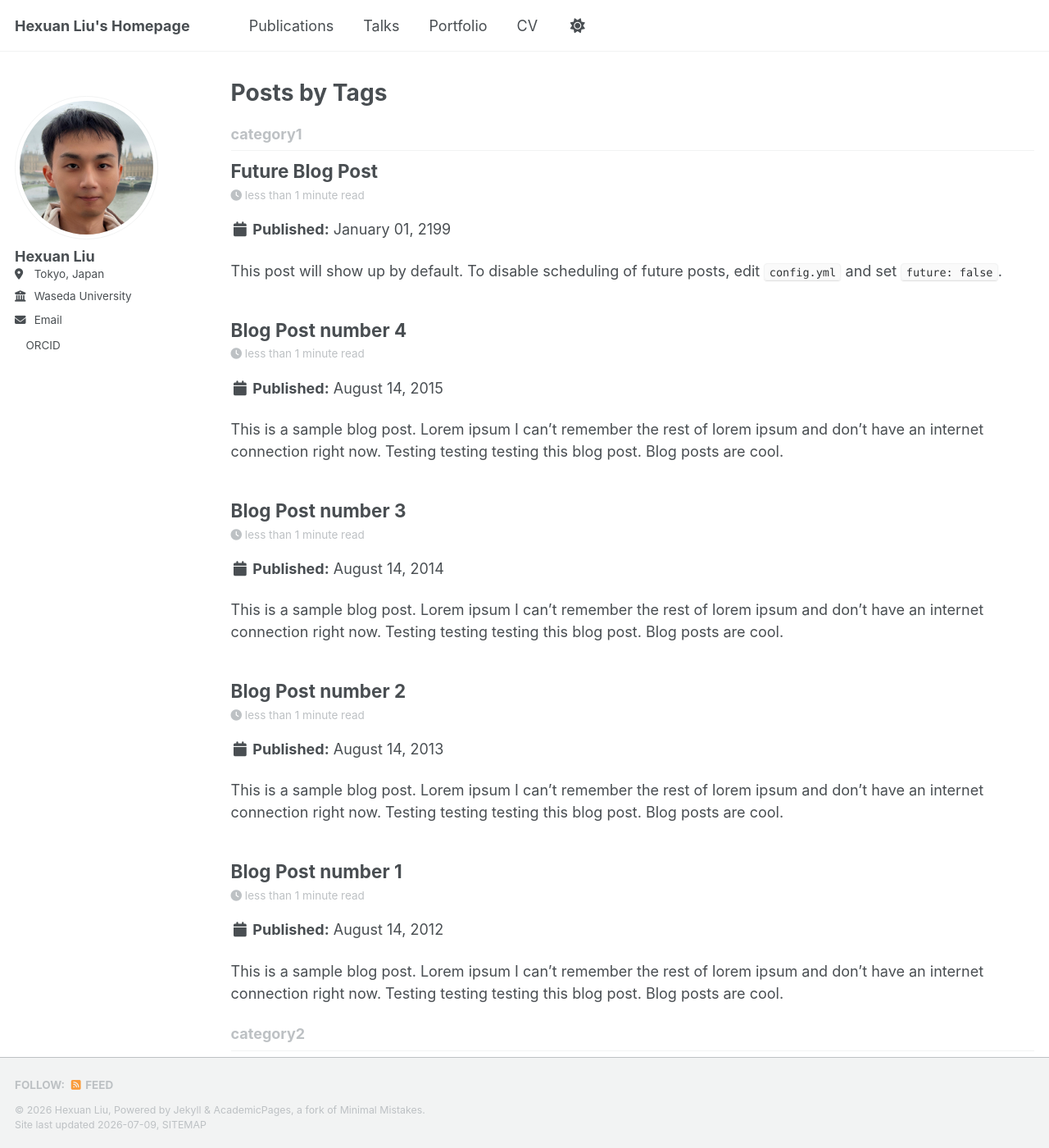
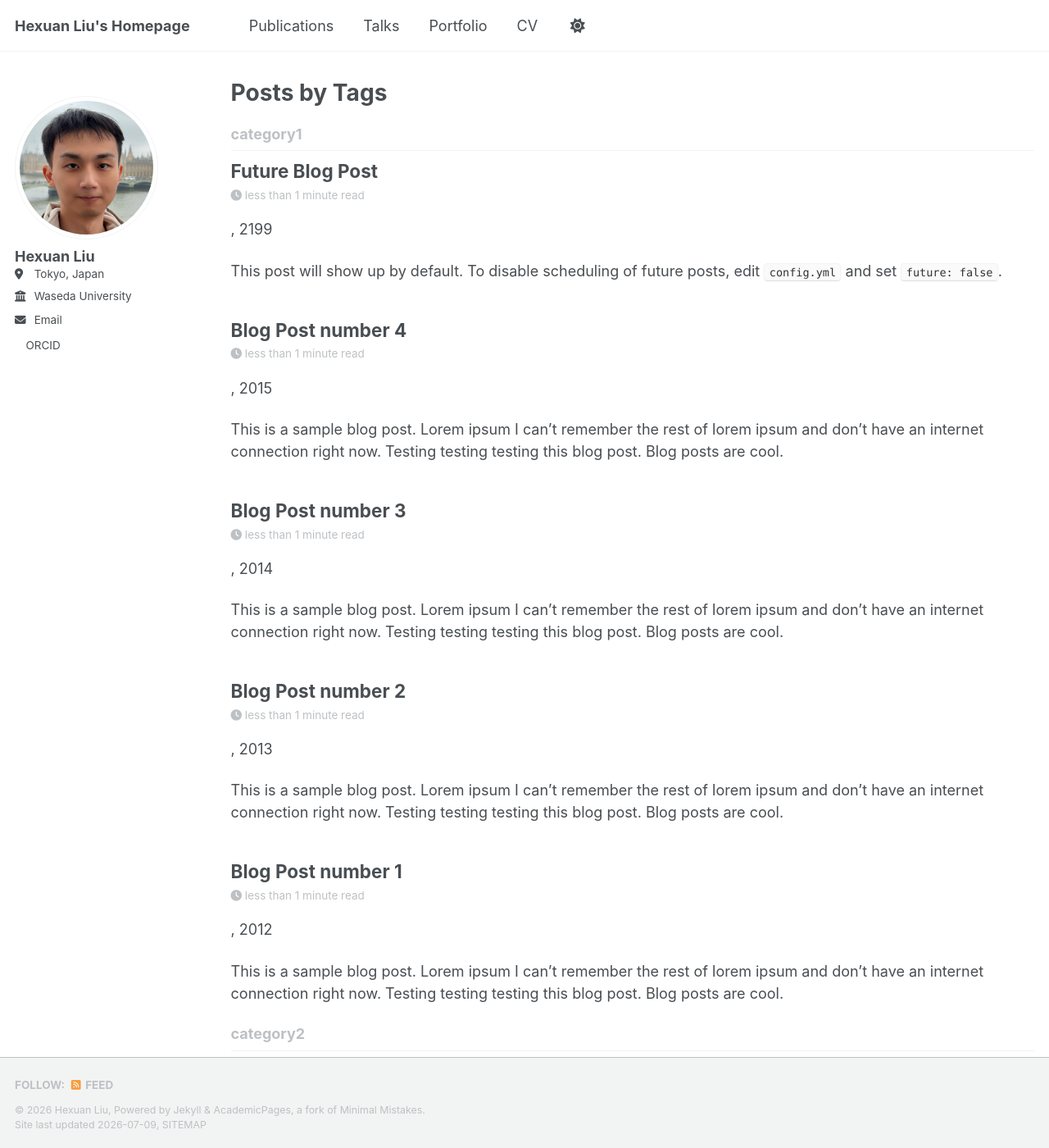
Before and after one commit to Hexuan-Liu/hexuan-liu.github.io, a Jekyll site: the page built from _pages/tag-archive.html, in a window 1280 px wide and 1400 px high. Shown: the whole window at 82% size. Built offline with Jekyll 4.4.1, drawn with Linux system fonts in a browser that asks for light colours; a style sheet for code colours, icons or effects is not loaded; some of the changed text lies outside the part shown.

Commit message:
Update archive-single.html

```diff
--- a/_includes/archive-single.html
+++ b/_includes/archive-single.html
@@ -32,13 +32,7 @@
       <p class="page__meta"><i class="fa fa-clock" aria-hidden="true"></i> {% include read-time.html %}</p>
     {% endif %}
 
-        {% if post.collection == 'teaching' %}
-          <p> {{ post.type }}, <i>{{ post.venue }}</i>, {{ post.date | default: "1900-01-01" | date: "%Y" }} </p>
-        {% elsif post.collection == 'publications' %}
-          <p>Published in <i>{{ post.venue }}</i>, {{ post.date | default: "1900-01-01" | date: "%Y" }} </p>
-        {% elsif post.date %}
-         <p class="page__date"><strong><i class="fa fa-fw fa-calendar" aria-hidden="true"></i> {{ site.data.ui-text[site.locale].date_label | default: "Published:" }}</strong> <time datetime="{{ post.date | default: "1900-01-01" | date_to_xmlschema }}">{{ post.date | default: "1900-01-01" | date: "%B %d, %Y" }}</time></p>
-        {% endif %}
+        <p><i>{{ post.venue }}</i>, {{ post.date | default: "1900-01-01" | date: "%Y" }} </p>
 
     {% if post.excerpt and site.read_more != 'enabled' %}
     <p class="archive__item-excerpt" itemprop="description">{{ post.excerpt | markdownify }}</p>
```
